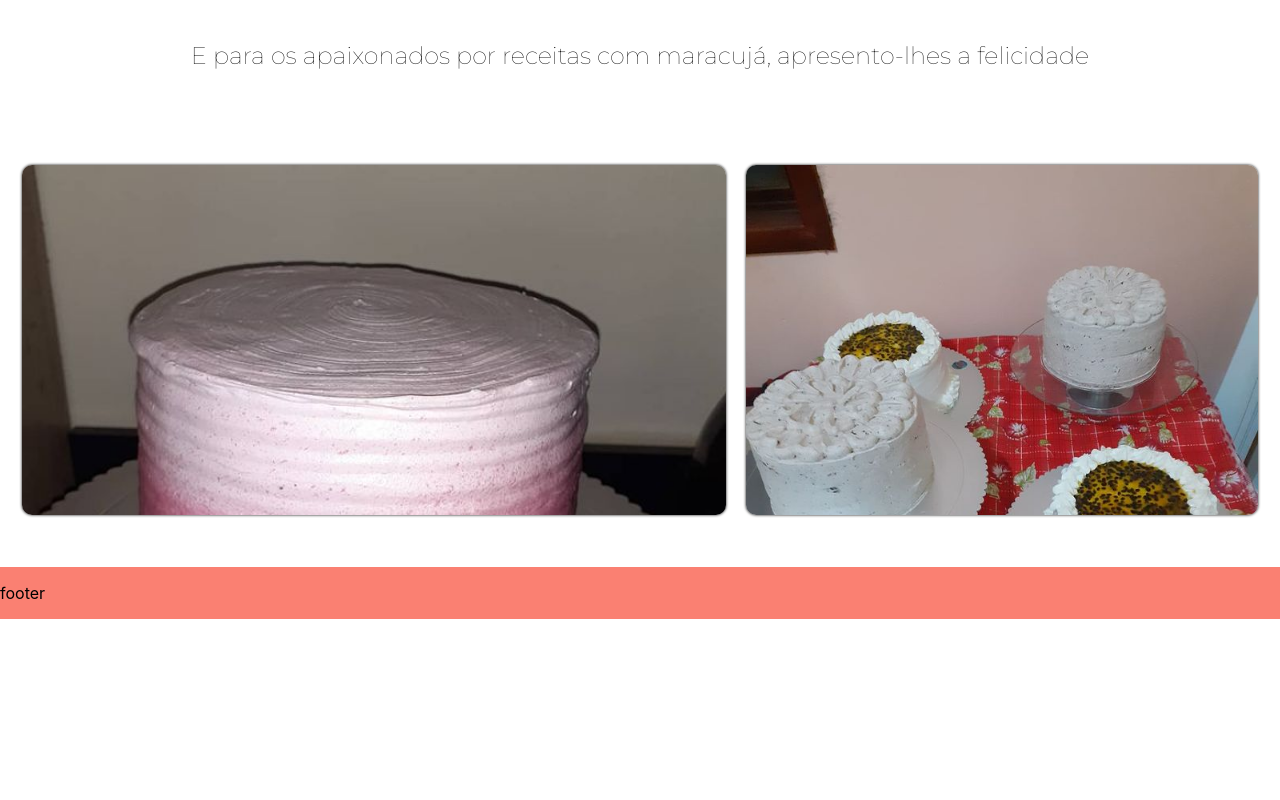
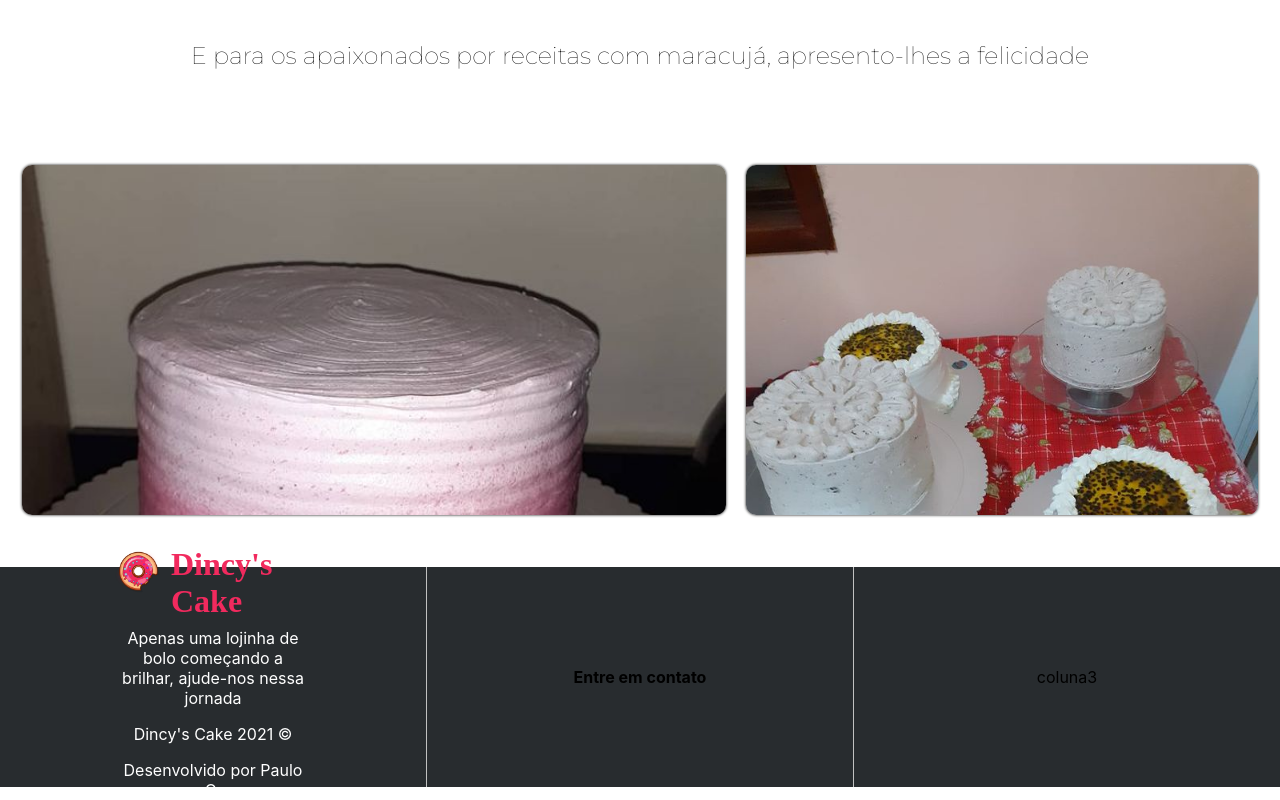
Before and after one commit to paulocost4/dincyscake, a React (Create React App) app: page / in a window 1280 px wide. Shown: the part 1666-2466 px from the top of the page. Before the commit the page ends 2285 px from the top, so only its background shows below. Built offline with nearby package versions, Linux system fonts and the light colour scheme; a web font is replaced by a local one.

Commit message:
Inicio do footer

```diff
--- a/src/App.css
+++ b/src/App.css
@@ -84,11 +84,7 @@ body {
   justify-content: center;
 }
 
-.footer{
-  display: flex;
-  height: 150px;
-  background-color: salmon;
-}
+
 
 .banner{
   display: flex;
@@ -158,3 +154,53 @@ body {
   margin-top: 45px;
   margin-bottom: 45px;
 }
+
+.footer{
+  display: flex;
+  flex-direction: row;
+  justify-content: space-evenly;
+  background-color: #282c2f;
+}
+
+.footer .column1, .footer .column2, .footer .column3{
+  display: flex;
+  height: 200px;
+  align-items: center;
+  justify-content: center;
+  flex-direction: column;
+
+  padding: 10px;
+  width: 200px;
+}
+
+.column1{
+  /* border: 1px solid #c1c1c1; */
+  /* background-color: blue; */
+}
+.column2{
+  /* border: 1px solid #c1c1c1; */
+  /* background-color: blueviolet; */
+}
+.column3{
+  /* border: 1px solid #c1c1c1; */
+  /* background-color: burlywood; */
+}
+
+.footer hr{
+  border: 0;
+  margin: 0;
+  width: 1px;
+  background-color: #c1c1c1;
+}
+.footer p{
+  color: #fff;
+  margin: 8px;
+  text-align: center;
+}
+
+/* estilos dos icones do footer */
+.column2 i {
+  height: 50px;
+  width: 50px;
+  background-color: snow;
+}
--- a/src/App.js
+++ b/src/App.js
@@ -1,13 +1,16 @@
 import './App.css';
 import donut from './images/donut.png'
-import banner from './images/banner.jpg'
+// import banner from './images/banner.jpg'
 import cake1 from './images/cake1.jpg'
 import cake2 from './images/cake2.jpg'
 import cake3 from './images/cake3.jpg'
 import cake4 from './images/cake4.jpg'
 import cake5 from './images/cake5.jpg'
 import cake6 from './images/cake6.jpg'
-import cake7 from './images/cake7.jpg'
+// import cake7 from './images/cake7.jpg'
+
+// import FontAwesome from 'react-fontawesome';
+// import { FontAwesomeIcon } from '@fortawesome/react-fontawesome';
 
 
 function TextoDaSeçao(props){
@@ -21,7 +24,6 @@ function TextoDaSeçao(props){
 
 //  ex: <Imagens src={[cake1, cake2]} tipo={['small', 'medium']} />
 function Imagens(props){
-  console.log(props)
   return(
     <ul className='images'>
       {props.src.map((value, key)=>{
@@ -33,17 +35,23 @@ function Imagens(props){
   )
 }
 
+function Logo(){
+  return(
+    <div className='areaLogo'>
+      <a href='#home' style={{textDecoration: 'none', flexDirection: 'row', display: 'flex'}}>
+        <img className='logo' src={donut} alt='Imagem donut'></img>
+        <h1 className='tituloLogo' >Dincy's Cake</h1>
+      </a>
+    </div>
+  )
+}
+
 function App() {
   return (
 
     <div className="App">
         <div className='areaNavBar'>
-          <div className='areaLogo'>
-            <a href='#home' style={{textDecoration: 'none', flexDirection: 'row', display: 'flex'}}>
-              <img className='logo' src={donut} alt='Imagem donut'></img>
-              <h1 className='tituloLogo' >Dincy's Cake</h1>
-            </a>
-          </div>
+          <Logo/>
           <nav className='navBar'>
             <a className='itemNavBar' href="#home">Home</a>
             <a className='itemNavBar' href="#produtos">Produtos</a>
@@ -80,7 +88,22 @@ function App() {
         </main>
 
         <footer className='footer'>
-          <p>footer</p>
+          <div className='column1'>
+            <Logo/>
+            <p>Apenas uma lojinha de bolo começando a brilhar, ajude-nos nessa jornada</p>
+            <p>Dincy's Cake { new Date().getFullYear().toString() === '2021' ? '2021' : '2021-' + new Date().getFullYear().toString() } ©</p>
+            <p>Desenvolvido por Paulo C.</p>
+          </div>
+          <hr/>
+          <div className='column2'>
+            <h4>Entre em contato</h4>
+            {/* <FontAwesomeIcon icon={["fab", "twitter"]} size='16' color='#fff' /> */}
+          </div>
+          <hr/>
+
+          <div className='column3'>
+            coluna3
+          </div>
         </footer>
 
     </div>
```
